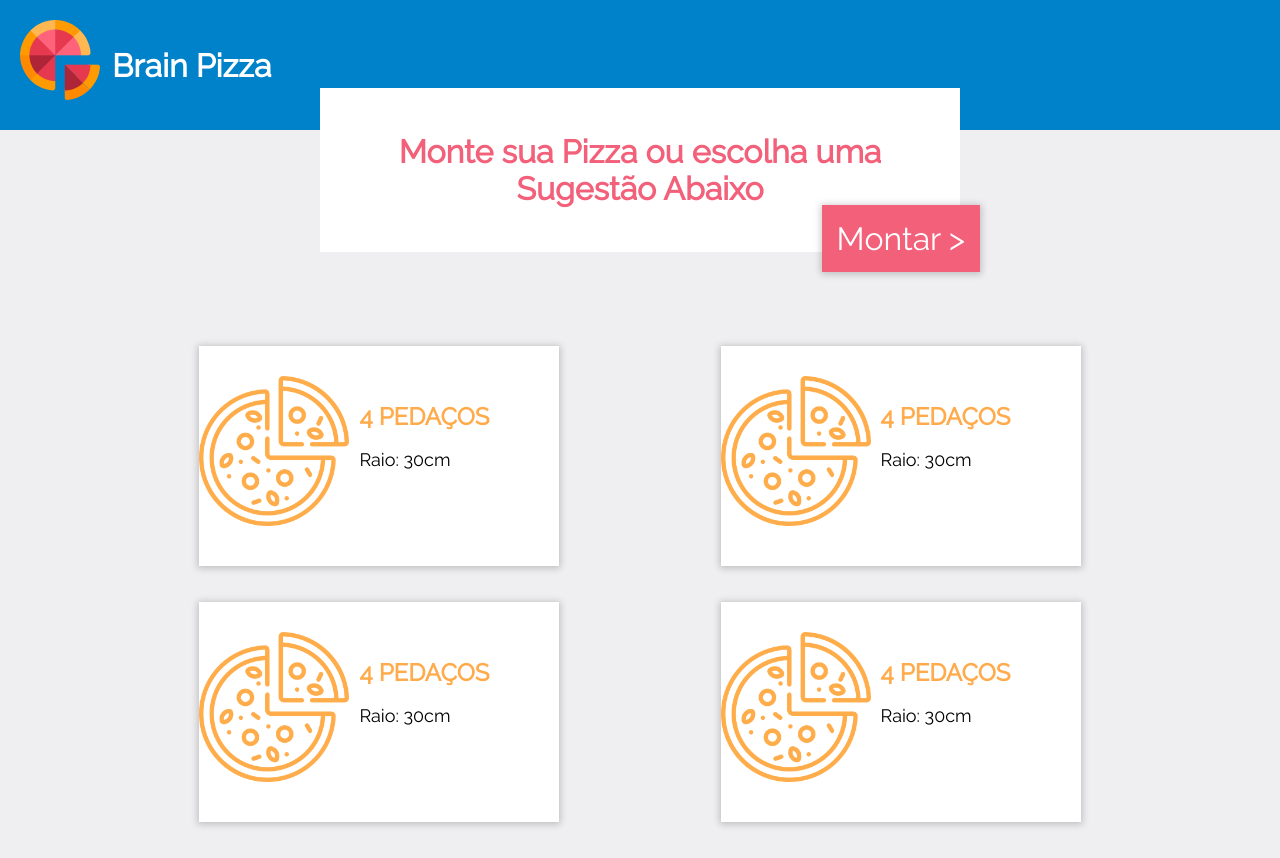
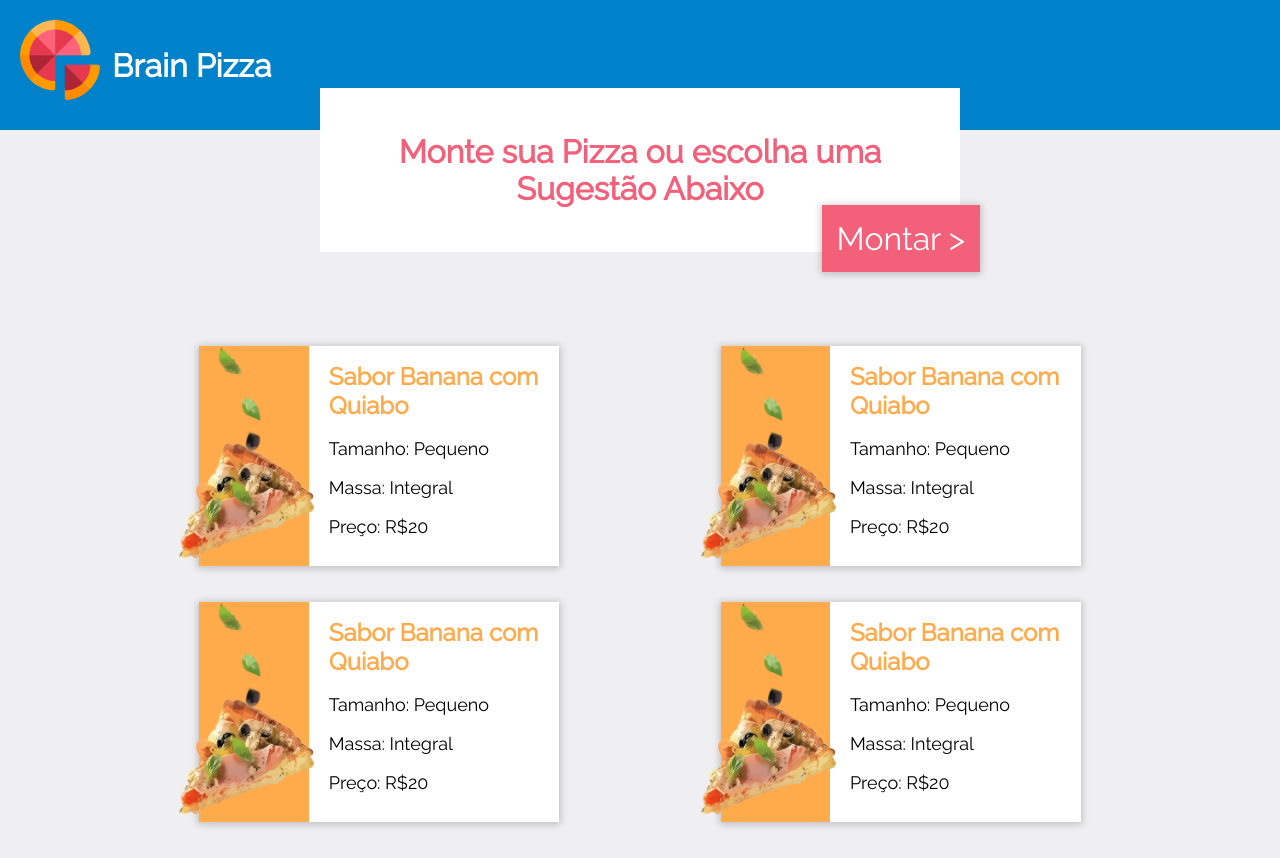
Before and after one commit to robindesu/brainpizza, a React (Create React App) app: page /size in a window 1280 px wide. Shown: the top 858 px of the page. Built offline with nearby package versions, Linux system fonts and the light colour scheme.

Commit message:
Delete Route, use conditional render instead

```diff
--- a/package.json
+++ b/package.json
@@ -6,7 +6,6 @@
     "node-sass": "^4.12.0",
     "react": "^16.8.6",
     "react-dom": "^16.8.6",
-    "react-router-dom": "^5.0.1",
     "react-scripts": "2.0.3"
   },
   "devDependencies": {},
--- a/src/components/App/App.js
+++ b/src/components/App/App.js
@@ -1,5 +1,4 @@
 import React, { useState} from 'react';
-import { BrowserRouter as Router, Route } from "react-router-dom";
 import './App.scss';
 import Header from '../Header/Header';
 import HeadCard from '../HeadCard/HeadCard';
@@ -19,15 +18,19 @@ function App() {
     setPage(page);
     setTitle(titlesList[page]);
   }
+    let centerContent = '';
+    if(page == 0){
+      centerContent = <SuggestsGrid/>
+    }
+    else if(page == 1 ){
+      centerContent = <SizesGrid/>
+    }
     return (
       <div className="App">
         <Header onChangePage={changePage}/>
         <HeadCard title={headTitle} onChangePage={changePage}/>
         <div className="App-content">
-          <Router >
-            <Route  exact path="/" component={SuggestsGrid} />
-            <Route  exact path="/size" component={SizesGrid} />
-          </Router>
+          {centerContent}
         </div>
       </div>
     );
--- a/src/components/HeadCard/HeadCard.js
+++ b/src/components/HeadCard/HeadCard.js
@@ -1,6 +1,5 @@
 import React from 'react';
 import './HeadCard.scss';
-import {Link} from 'react-router-dom';
 
 const HeadCard = (props) =>{
     return (
@@ -9,7 +8,7 @@ const HeadCard = (props) =>{
                 <p>{props.title}</p>
             </div>
             <div className='right-part'>
-                <a className='top-button' to='/size' onClick={() => props.onChangePage(1)}>Montar > </a>
+                <a className='top-button' onClick={() => props.onChangePage(1)}>Montar > </a>
             </div>
           </div>
         );
--- a/src/components/Header/Header.js
+++ b/src/components/Header/Header.js
@@ -5,7 +5,7 @@ import './Header.scss'
 function Header(props) {
     return (
         <div className="App-header">
-          <a className='logo' href='/' onClick={() => props.onChangePage(0)}>
+          <a className='logo' onClick={() => props.onChangePage(0)}>
             <img src={logo} className="App-logo" alt="logo" />
             <h2>Brain Pizza</h2>
           </a>
```
